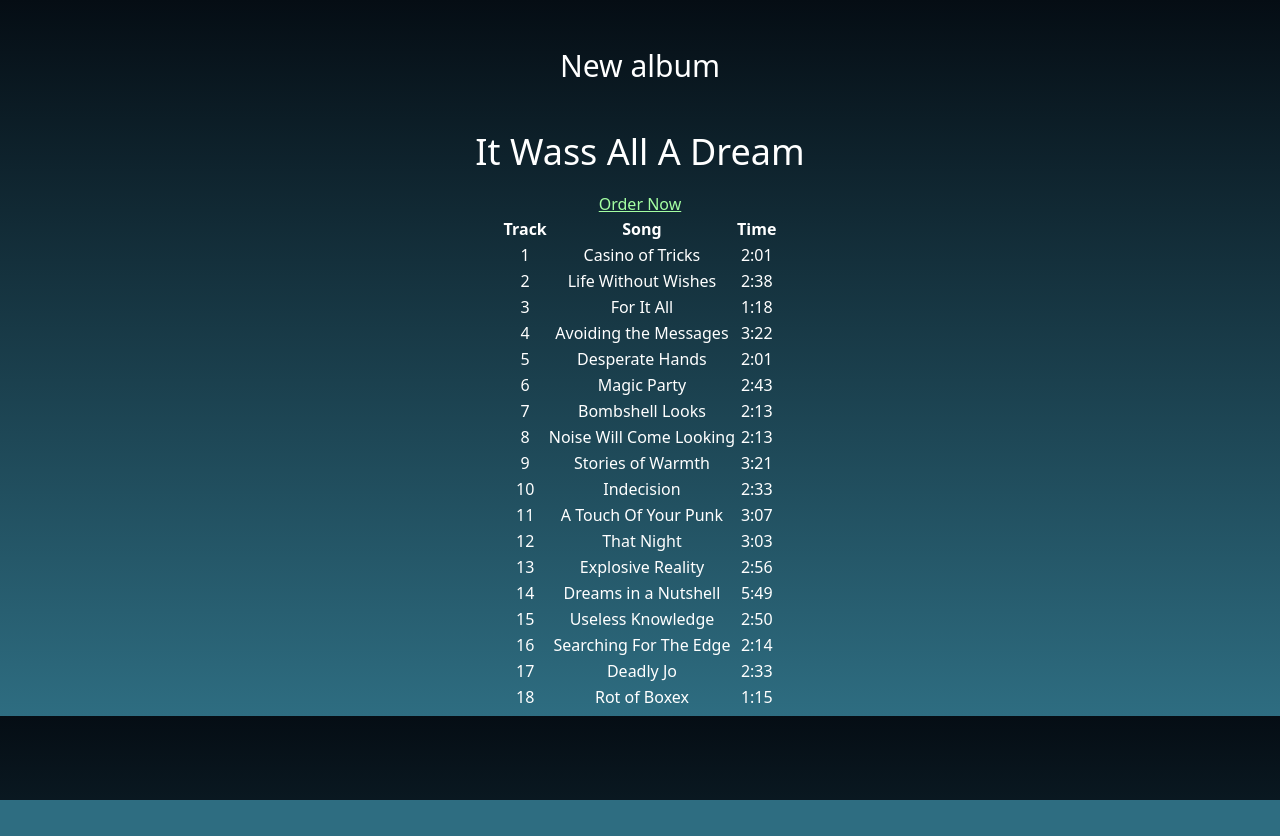
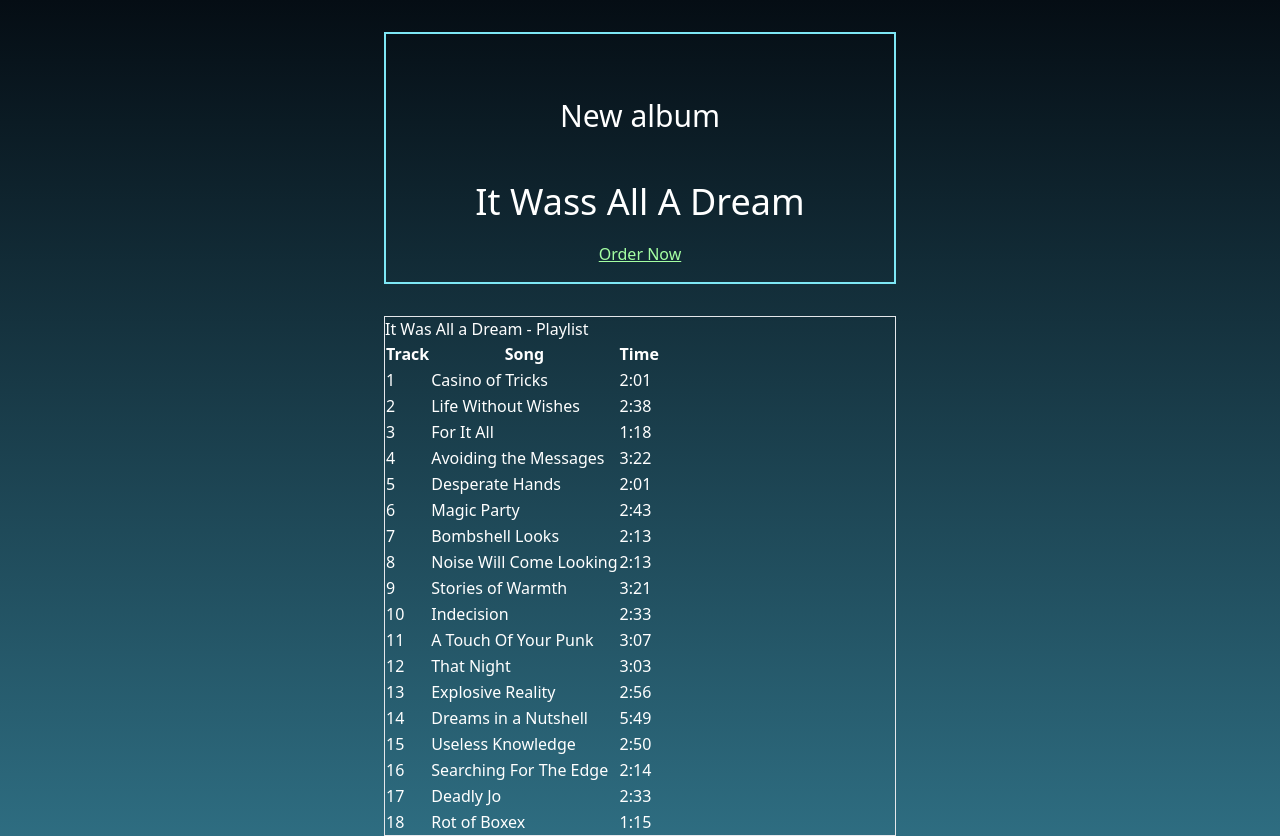
Before and after one commit to onivardi/magenta-limeV2, a website: page src/index.html in a window 1280 px wide. Before the commit the page ends 800 px from the top, so only its background shows below. Drawn offline with Linux system fonts and the light colour scheme.

Commit message:
centering album and tracks section layout

```diff
--- a/src/index.html
+++ b/src/index.html
@@ -12,19 +12,23 @@
     <link href="./output.css" rel="stylesheet" />
     <title>Magenta Lime Band V2</title>
   </head>
-  <body>
+  <body class="">
     <!-- eventually we'll need to add some top navigation -->
     <!-- <a href="./tour.html">tour page</a> -->
 
     <!--New Album-->
-    <section>
+
+    <section class="max-w-lg p-4 mx-auto my-8 text-center border-2 border-cyan">
       <h2>New album</h2>
       <h1>It Wass All A Dream</h1>
       <a href="#">Order Now</a>
     </section>
 
     <!--Tracks-->
-    <section class="inline-block">
+    <section class="max-w-lg mx-auto border">
+      <caption>
+        It Was All a Dream - Playlist
+      </caption>
       <table class="table-auto">
         <thead>
           <tr>
--- a/src/input.css
+++ b/src/input.css
@@ -4,7 +4,7 @@
 
 @layer base {
   body {
-    @apply text-base font-light text-center text-white bg-teal bg-gradient-to-b from-black to-teal;
+    @apply text-base font-light text-white bg-teal bg-gradient-to-b from-black to-teal;
   }
 
   p {
```
Also changed, not shown: src/output.css.
